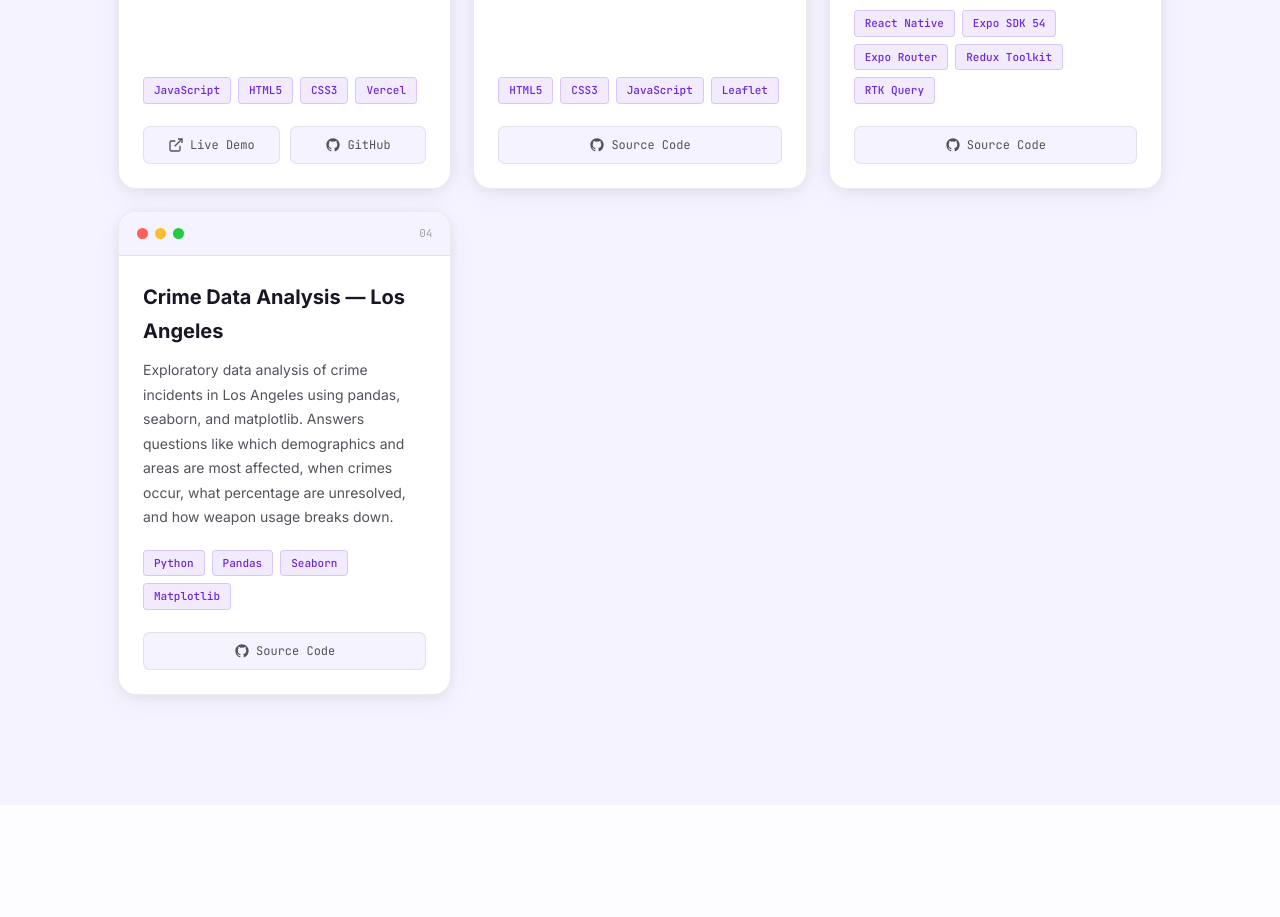
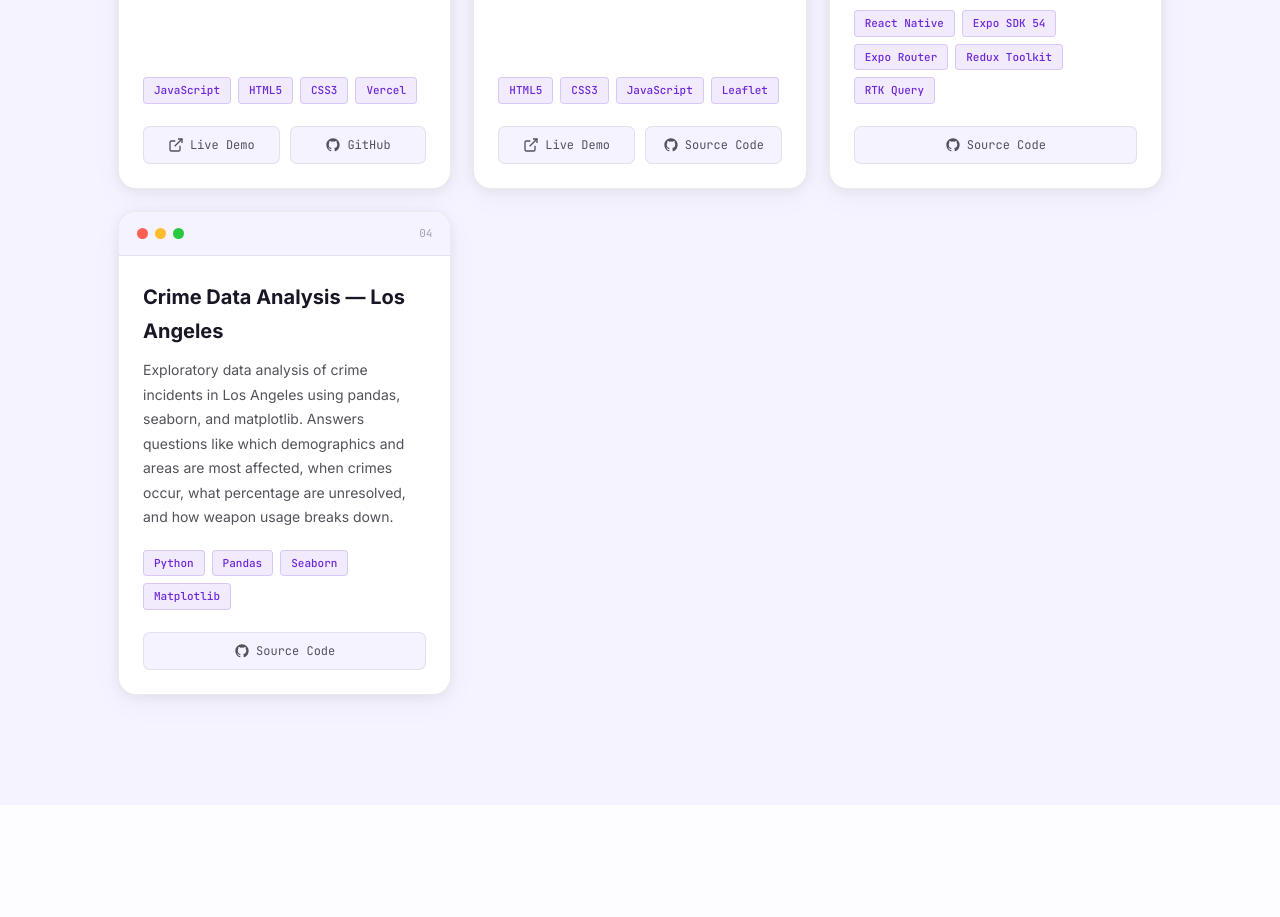
Before and after one commit to DestinyEnder16/portfolio, a React (Vite) app: page / in a window 1280 px wide. Shown: the part 3240-4157 px from the top of the page. Built offline with nearby package versions, Linux system fonts and the light colour scheme.

Commit message:
Add live demo URL for MapWorkout project

```diff
--- a/src/components/Projects.tsx
+++ b/src/components/Projects.tsx
@@ -24,7 +24,7 @@ const PROJECTS: Project[] = [
     title: 'MapWorkout',
     desc: 'A web app for tracking daily running and cycling workouts on an interactive map. Drop a pin where you exercise, log the activity, and see your workout history with calories burned automatically calculated from your weight and duration.',
     tags: ['HTML5', 'CSS3', 'JavaScript', 'Leaflet'],
-    live: null,
+    live: 'https://webcoder-mapworkout-v2.netlify.app/app',
     source: 'https://github.com/DestinyEnder16/web-workout-tracker',
   },
   {
```
